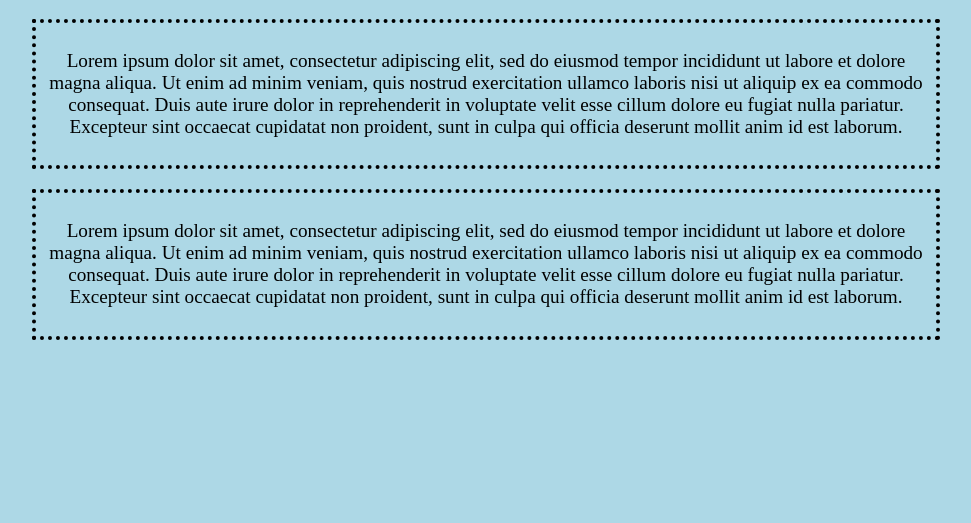
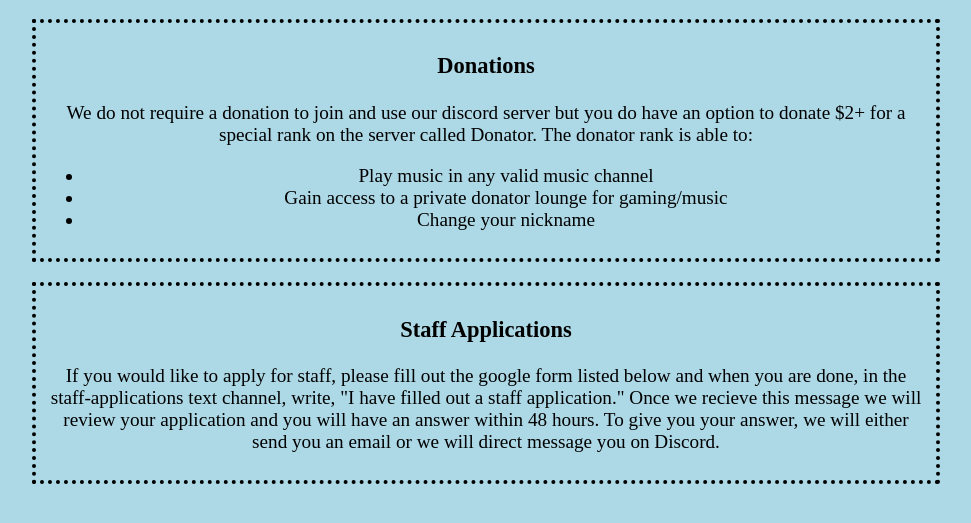
Before and after one commit to NumberEater/DiscordWebsite, a plain HTML site: page index.html in a window 1280 px wide. Shown: the part 61-584 px from the top of the page, without its empty margins (154-1125 px from the left). Drawn offline with Linux system fonts and the light colour scheme; a web font is replaced by a local one.

Commit message:
Made improvements

```diff
--- a/index.html
+++ b/index.html
@@ -12,10 +12,17 @@
         <h1>Gaming Discord Server</h1>
 
         <div class="section1">
-            <p>Lorem ipsum dolor sit amet, consectetur adipiscing elit, sed do eiusmod tempor incididunt ut labore et dolore magna aliqua. Ut enim ad minim veniam, quis nostrud exercitation ullamco laboris nisi ut aliquip ex ea commodo consequat. Duis aute irure dolor in reprehenderit in voluptate velit esse cillum dolore eu fugiat nulla pariatur. Excepteur sint occaecat cupidatat non proident, sunt in culpa qui officia deserunt mollit anim id est laborum.</p>
+            <h3>Donations</h3>
+            <p>We do not require a donation to join and use our discord server but you do have an option to donate $2+ for a special rank on the server called Donator. The donator rank is able to:</p>
+            <ul>
+                <li>Play music in any valid music channel</li>
+                <li>Gain access to a private donator lounge for gaming/music</li>
+                <li>Change your nickname</li>
+            </ul>
         </div>
         <div class="section2">
-                <p>Lorem ipsum dolor sit amet, consectetur adipiscing elit, sed do eiusmod tempor incididunt ut labore et dolore magna aliqua. Ut enim ad minim veniam, quis nostrud exercitation ullamco laboris nisi ut aliquip ex ea commodo consequat. Duis aute irure dolor in reprehenderit in voluptate velit esse cillum dolore eu fugiat nulla pariatur. Excepteur sint occaecat cupidatat non proident, sunt in culpa qui officia deserunt mollit anim id est laborum.</p>
+            <h3>Staff Applications</h3>
+                <p>If you would like to apply for staff, please fill out the google form listed below and when you are done, in the staff-applications text channel, write, "I have filled out a staff application." Once we recieve this message we will review your application and you will have an answer within 48 hours. To give you your answer, we will either send you an email or we will direct message you on Discord.</p>
         </div>
     </center>
 </body>
```
